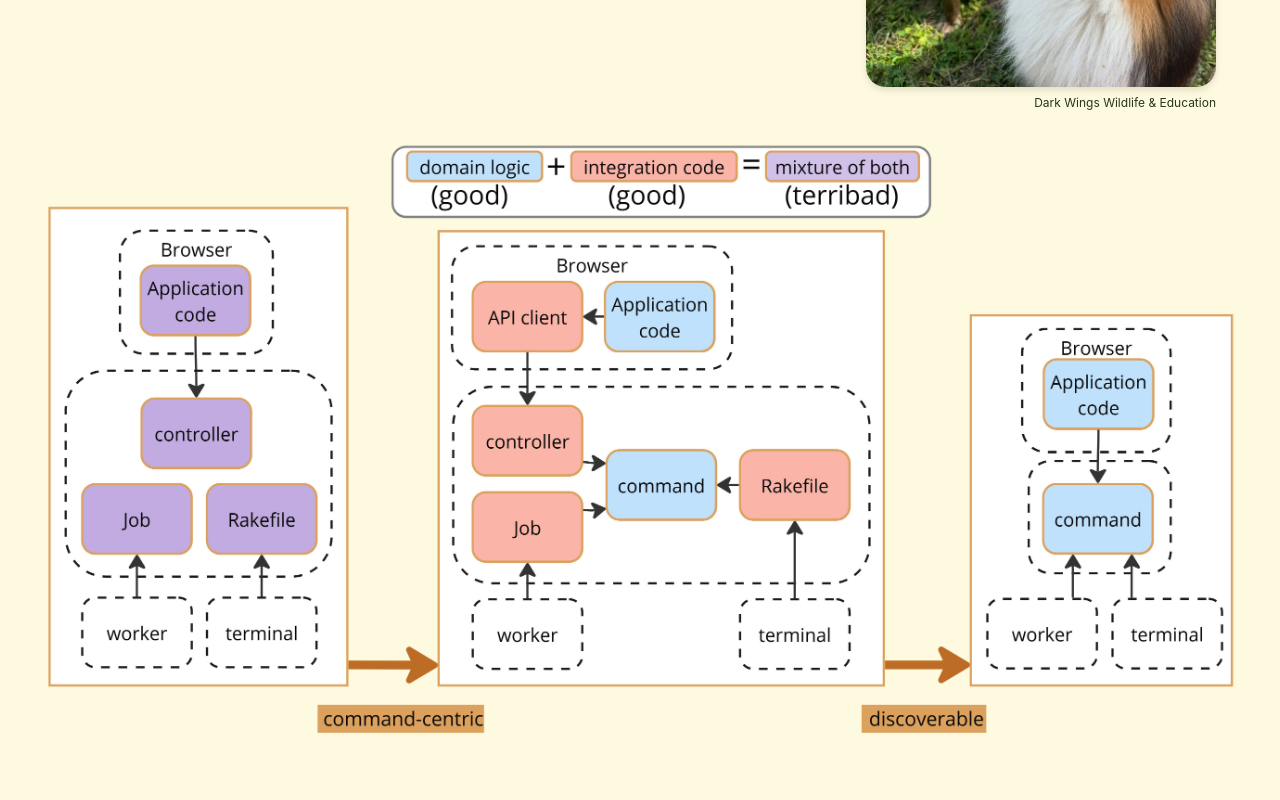
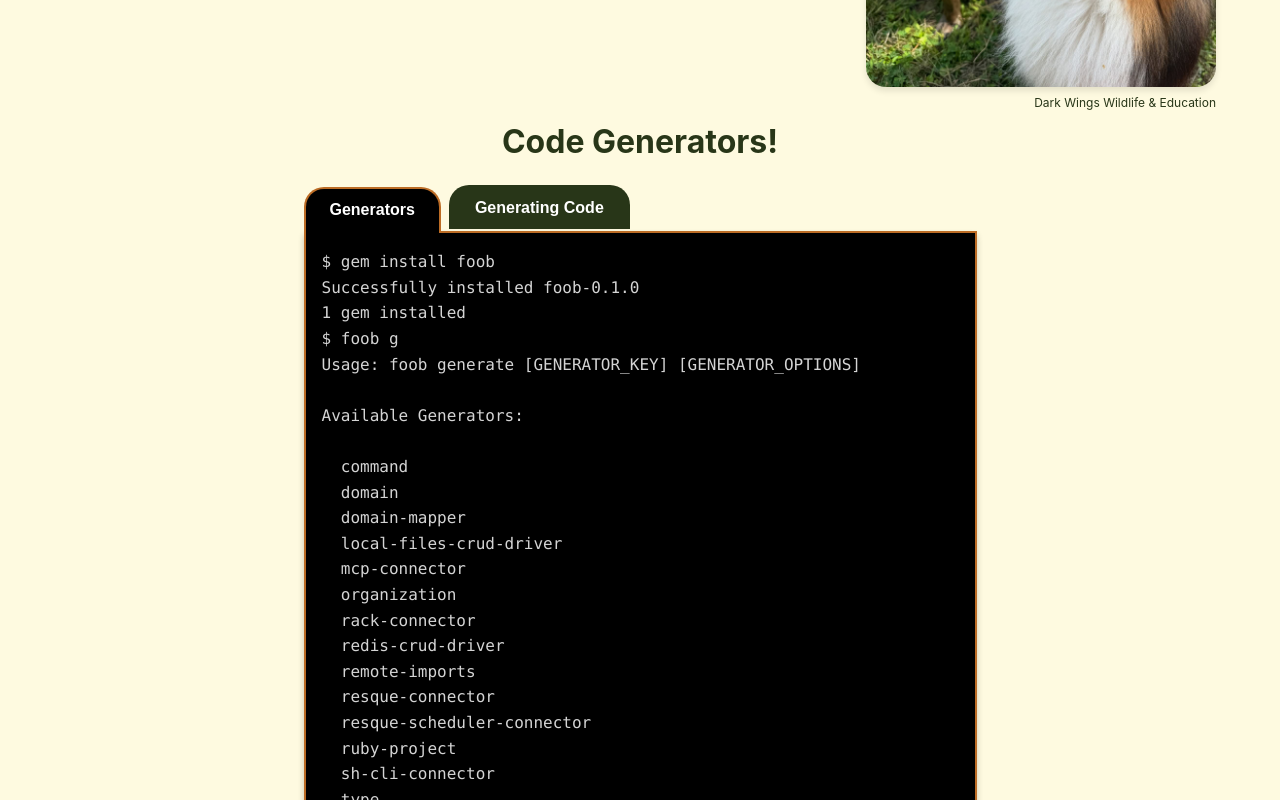
Before and after one commit to foobara/foobara-www, a React (Create React App) app: page / in a window 1280 px wide. Shown: the part 1580-2380 px from the top of the page. Built offline with nearby package versions, Linux system fonts and the light colour scheme; the HTML template or start-up script is replaced by a standard one.

Commit message:
Add a code generator demo

```diff
--- a/src/Home.css
+++ b/src/Home.css
@@ -221,6 +221,14 @@ section h2 {
 .example-section {
   text-align: center;
   margin: 3rem auto 0;
+}
+
+.example-section.generators-section {
+  margin-top: 0;
+}
+
+.example-section.generators-section h2 {
+  margin-top: 0;
 }
 
 .example-section h2 {
@@ -486,6 +494,10 @@ section h2 {
   width: 770px;
 }
 
+.example-container.medium {
+  width: 673px;
+}
+
 /* Connector selector */
 .connector-selector {
   display: flex;
@@ -497,7 +509,7 @@ section h2 {
 
 .connector-selector-label {
   color: var(--foob-green-dark);
-  font-size: 1.5rem;
+  font-size: 2rem;
   font-weight: bold;
   margin: 0;
 }
@@ -874,6 +886,10 @@ section h2 {
     width: 770px;
   }
 
+  .example-container.medium {
+    width: 673px;
+  }
+
   .baby-capybara-bottle-image-container {
     width: 90%;
     max-width: 90%;
--- a/src/Home.tsx
+++ b/src/Home.tsx
@@ -4,6 +4,7 @@ import './Home.css'
 
 import SimpleCommandCodeDemo from './Home/SimpleCommandCodeDemo'
 import ConnectorsDemos from './Home/Connectors/ConnectorsDemos'
+import GeneratorsDemo from './Home/Generators/GeneratorsDemo'
 
 function Home () {
   return (
@@ -30,6 +31,11 @@ function Home () {
 
       <section className="example-section">
         <ConnectorsDemos/>
+      </section>
+
+      <section className="example-section generators-section">
+        <h2>Code Generators!</h2>
+        <GeneratorsDemo/>
       </section>
 
       <section className="diagram-section">
--- a/src/Home/Connectors/ConnectorDemo.tsx
+++ b/src/Home/Connectors/ConnectorDemo.tsx
@@ -13,6 +13,8 @@ export interface TabGroup {
   scriptGithubLink?: string | undefined
   videoLink?: string | undefined
   hideLinksOn?: string[] | undefined
+  hideImage?: boolean | undefined
+  width?: 'wide' | 'medium' | undefined
 }
 
 export interface TabInfo {
@@ -43,9 +45,12 @@ export function ConnectorDemo ({ tabGroup }: { tabGroup: TabGroup }) {
   const showVideoLink: boolean = includeLinks && typeof videoLink === 'string'
 
   const classes: string = `meme-text meme-text-meme meme-text-${tabGroup.integrationId}`
+  const showImage = tabGroup.hideImage == null || !tabGroup.hideImage
+  const widthClass = tabGroup.width != null ? ` ${tabGroup.width}` : ' wide'
+  const containerClasses = `example-container${widthClass}`
 
   return (<div className="example-with-image">
-    <div className="example-container wide">
+    <div className={containerClasses}>
       <div className="tabs">
         <div>
           {tabs.map((tab) => {
@@ -95,6 +100,7 @@ export function ConnectorDemo ({ tabGroup }: { tabGroup: TabGroup }) {
       </div>
     </div>
 
+    {showImage && (
       <div className="capy-and-dog-image-container">
         <img
           src="/images/capy_and_dog.jpg"
@@ -113,5 +119,6 @@ export function ConnectorDemo ({ tabGroup }: { tabGroup: TabGroup }) {
           </a>
         </p>
       </div>
+    )}
   </div>)
 }
--- /dev/null
+++ b/src/Home/Generators/Example.ts
@@ -0,0 +1,27 @@
+export default `$ foob help mcp-connector
+Usage: foob generate [GLOBAL_OPTIONS] mcp-connector [COMMAND_INPUTS]
+
+Command inputs:
+
+ -p, --program-path PROGRAM_PATH       Required
+ -m, --mcp-server-name MCP_SERVER_NAME
+ -o OUTPUT_DIRECTORY,
+     --output-directory
+
+$ foob g mcp-connector --program-path capybaras-mcp-server --mcp-server-name capybaras-mcp-server
+generating files...
+executing: chmod u+x 'capybaras-mcp-server'
+Wrote 2 files to .
+$ ls -a
+.  ..  capybaras-mcp-server  .mcp.json
+$ cat .mcp.json
+{
+  "mcpServers": {
+    "capybaras-mcp-server": {
+      "type": "stdio",
+      "command": "./capybaras-mcp-server",
+      "args": [],
+      "env": {}
+    }
+  }
+}`
--- /dev/null
+++ b/src/Home/Generators/GeneratorsDemo.tsx
@@ -0,0 +1,25 @@
+import React from 'react'
+
+import { ConnectorDemo, type TabGroup } from '../Connectors/ConnectorDemo'
+
+import GeneratorsRoster from './GeneratorsRoster'
+import Example from './Example'
+
+import '../../Home.css'
+
+export default function GeneratorsDemo () {
+  const tabGroup: TabGroup = {
+    integrationId: 'generators',
+    integrationName: 'Generators',
+    projectName: 'foob CLI',
+    startingTab: 'roster',
+    hideImage: true,
+    width: 'medium',
+    tabs: [
+      { tabId: 'roster', tabLabel: 'Generators', html: GeneratorsRoster },
+      { tabId: 'example', tabLabel: 'Generating Code', html: Example }
+    ]
+  }
+
+  return (<ConnectorDemo tabGroup={tabGroup}/>)
+}
--- /dev/null
+++ b/src/Home/Generators/GeneratorsRoster.ts
@@ -0,0 +1,25 @@
+export default `$ gem install foob
+Successfully installed foob-0.1.0
+1 gem installed
+$ foob g
+Usage: foob generate [GENERATOR_KEY] [GENERATOR_OPTIONS]
+
+Available Generators:
+
+  command
+  domain
+  domain-mapper
+  local-files-crud-driver
+  mcp-connector
+  organization
+  rack-connector
+  redis-crud-driver
+  remote-imports
+  resque-connector
+  resque-scheduler-connector
+  ruby-project
+  sh-cli-connector
+  type
+  typescript-react-command-form
+  typescript-react-project
+  typescript-remote-commands`
```
Lines whose indentation alone changed are shown as unchanged.
